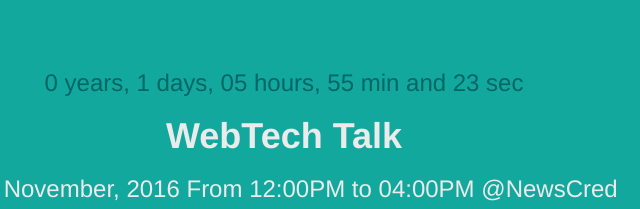
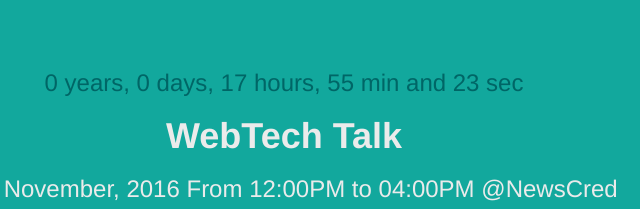
Before and after one commit to srdesh/techspeakersbd, a plain HTML site: page index.html in a window 1280 px wide. Shown: the part 203-412 px from the top of the page, 356-996 px from the left. Drawn offline with Linux system fonts and the light colour scheme.

Commit message:
Update index.html

```diff
--- a/index.html
+++ b/index.html
@@ -99,7 +99,7 @@
 	        	<div class="bcg" data-center="background-position: 50% 0px;" data-top-bottom="background-position: 50% -100px;" data-anchor-target="#slide-1">
 		        	<div class="hsContainer">
 			    		<div class="hsContent" data-center="opacity: 1" data-106-top="opacity: 0" data-anchor-target="#slide-1">
-                <h3 style="color:#006666;" class="myCountdown" data-date="Nov 19, 2016 24:00:00"></h3>
+                <h3 style="color:#006666;" class="myCountdown" data-date="Nov 19, 2016 12:00:00"></h3>
                 <h1><b>WebTech Talk</b></h1>
 				    		<h3>19th November, 2016 From 12:00PM to 04:00PM @NewsCred</h3>
                 <button type="button" class="btn btn-default custom-button-paste" onclick="window.location.href='https://goo.gl/KmqOiF'">Venue</button>
@@ -142,7 +142,7 @@
         <script type="text/javascript">
         $(function() {
             $('.myCountdown').countdown({
-                date: "Nov 19, 12:00:00"
+                date: "Nov 19, 01:00:00"
             });
         });
         </script>
```
